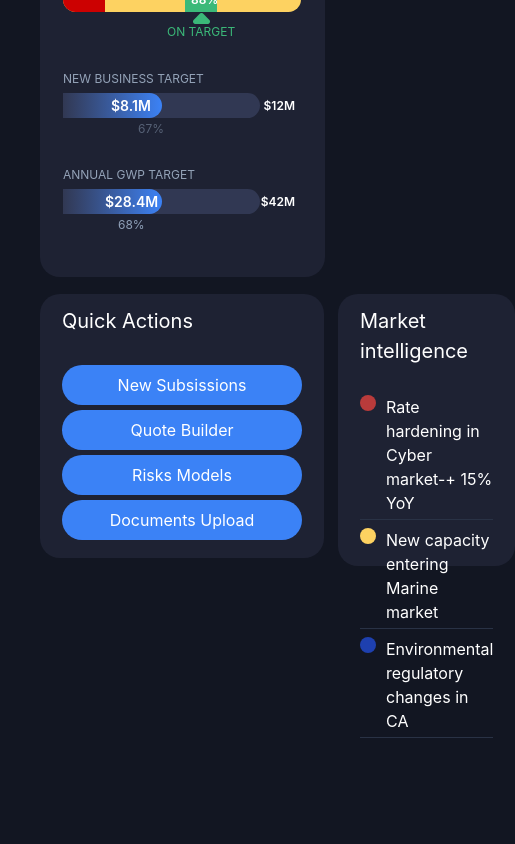
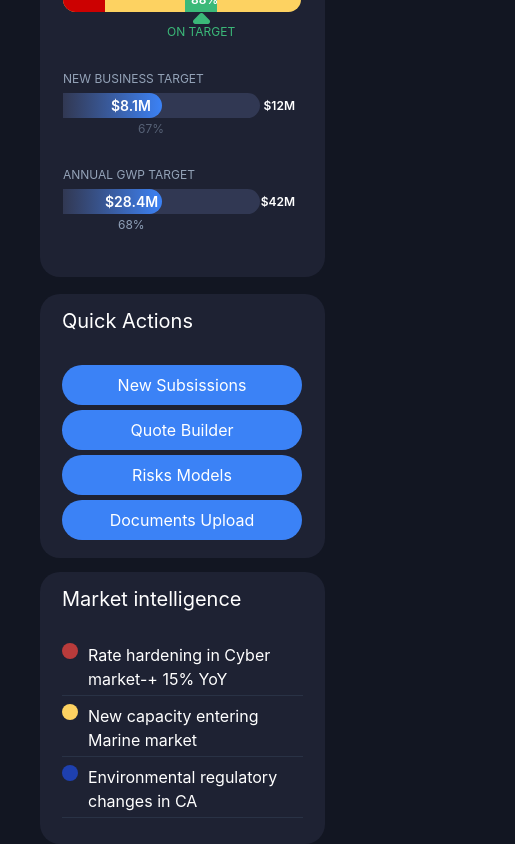
Before and after one commit to mbulchak/dashboard-dec, a React app: page /dashboard-dec/dashboard in a window 390 px wide. Shown: the part 2110-2954 px from the top of the page, 515 px wide, since content can reach past the window. Before the commit the page ends 2848 px from the top, so only its background shows below. Built offline with nearby package versions, Linux system fonts and the light colour scheme; the HTML template or start-up script is replaced by a standard one.

Commit message:
fix: fix for adaptive

```diff
--- a/src/pages/Dashboard/Dashboard.tsx
+++ b/src/pages/Dashboard/Dashboard.tsx
@@ -9,13 +9,13 @@ export const Dashboard = () => {
     <>
       <Navigation />
 
-      <div className='flex flex-col xl:flex-row gap-[17px] mx-[40px] xl:mx-[100px]'>
+      <div className='flex flex-col justify-center xl:flex-row gap-[17px] mx-[40px] xl:mx-[100px]'>
         <WorkQueue />
 
         <div className='flex flex-col lg:flex-row gap-[17px]'>
           <PortfolioGoals />
 
-          <div className='flex flex-row sm:flex-row xl:flex-col gap-[14px]'>
+          <div className='flex flex-col sm:flex-row xl:flex-col gap-[14px]'>
             <QuickActions />
 
             <MarketIntelligence />
```
